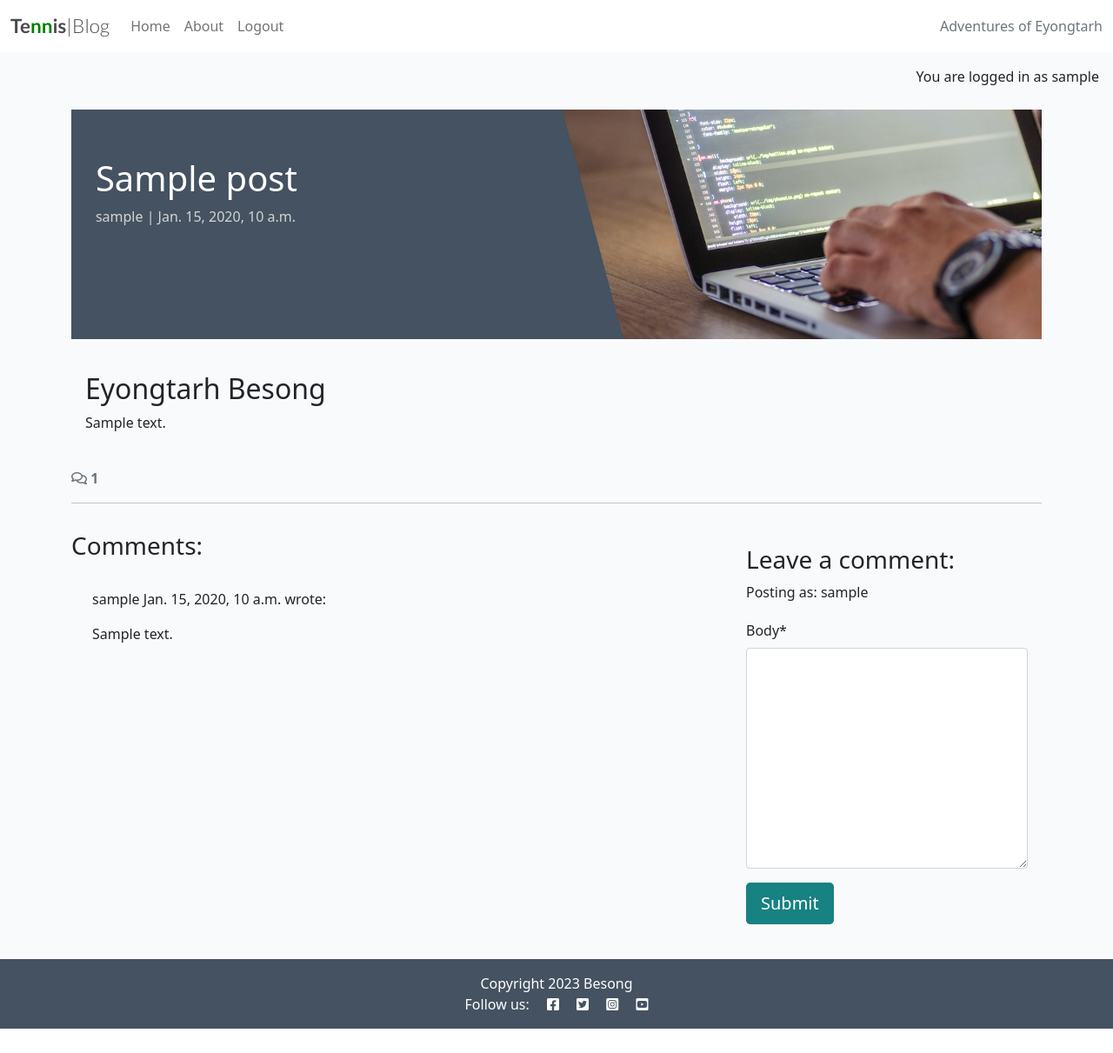
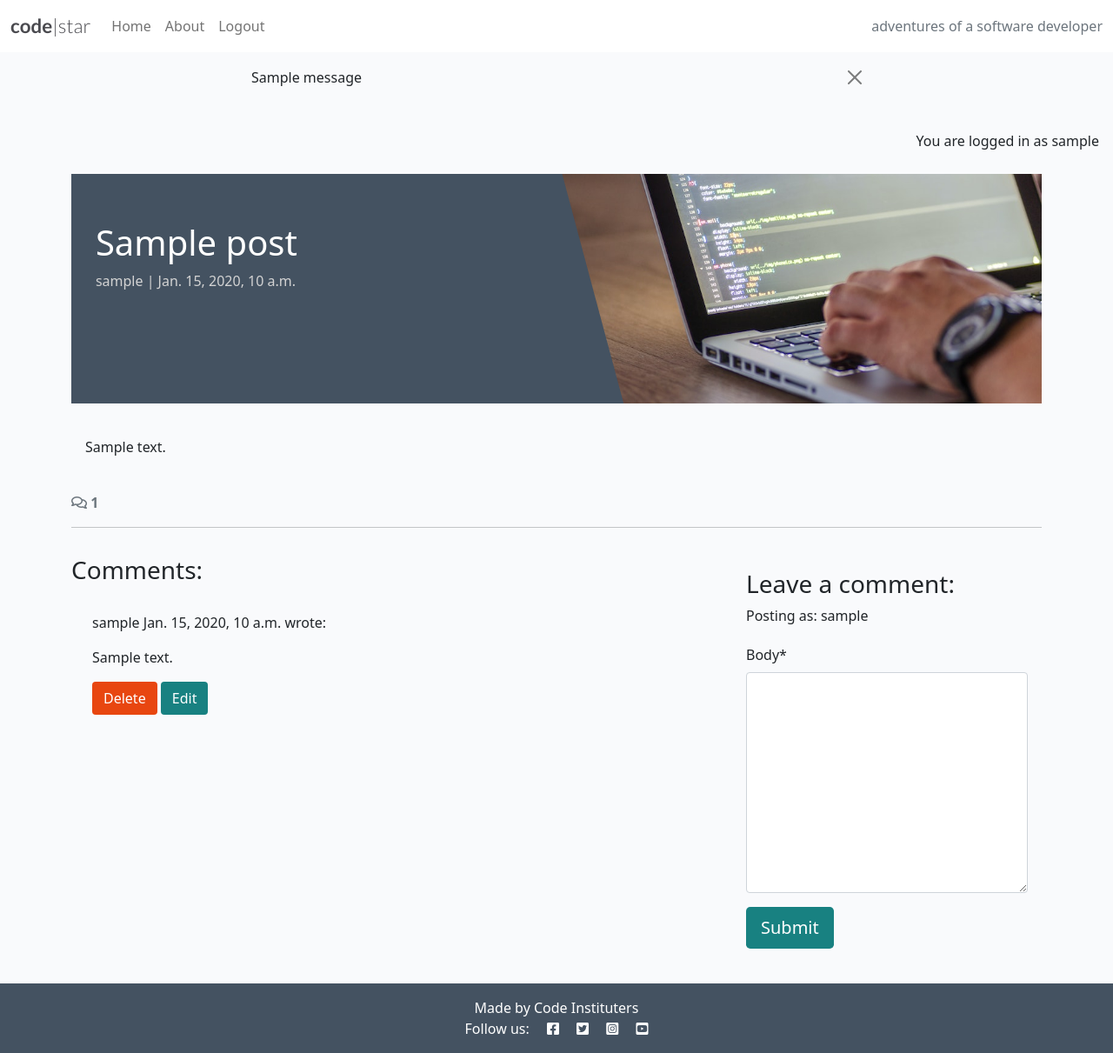
Before and after one commit to Eyongtarh/Tennis-blog, a Django app: a page that uses templates/base.html in a window 1280 px wide. Shown: the whole page at 87% size. Before the commit the page ends 1183 px from the top, so only its background shows below. Run offline with Django 4.2, Linux system fonts and the light colour scheme; a user stored in the database is signed in; tables that the repository leaves empty hold one stand-in row (values such as "Sample post"); one stand-in notice (Sample message) is shown; some libraries are stand-ins or nearby versions.

Commit message:
added comment CRUD

```diff
--- a/about/views.py
+++ b/about/views.py
@@ -13,8 +13,9 @@ def about_me(request):
         collaborate_form = CollaborateForm(data=request.POST)
         if collaborate_form.is_valid():
             collaborate_form.save()
-            messages.add_message(request, messages.SUCCESS, """Collaboration
-            request received! I endeavour to respond within 2 working days.""")
+            messages.add_message(
+                request, messages.SUCCESS,
+                "Collaboration request received! I endeavour to respond within 2 working days.")
 
     about = About.objects.all().order_by('-updated_on').first()
     collaborate_form = CollaborateForm()
--- a/blog/templates/blog/post_detail.html
+++ b/blog/templates/blog/post_detail.html
@@ -1,6 +1,8 @@
-{% extends 'base.html' %} {% block content %}
-  {% load static %} {% load crispy_forms_tags %}
+{% extends 'base.html' %}
+{% load static %}
+{% load crispy_forms_tags %}
 
+{% block content %}
   <div class="masthead">
     <div class="container">
       <div class="row g-0">
@@ -23,12 +25,10 @@
         <div class="card-body">
           <!-- The post content goes inside the card-text. -->
           <!-- Use the | safe filter inside the template tags -->
-          <h2>{{ coder }}</h2>
           <p class="card-text">{{ post.content|safe }}</p>
         </div>
       </div>
     </div>
-    <!-- Displaying count of comments -->
     <div class="row">
       <div class="col-12">
         <strong class="text-secondary"><i class="far fa-comments"></i> {{ comment_count }}</strong>
@@ -37,41 +37,42 @@
         <hr />
       </div>
     </div>
-    <!-- Displaying Comments -->
     <div class="row">
       <div class="col-md-8 card mb-4 mt-3">
         <h3>Comments:</h3>
         <div class="card-body">
-          <!--      We want a for loop inside the empty control tags
-          to iterate through each comment in comments      -->
+          <!-- We want a for loop inside the empty control tags to iterate through each comment in comments -->
           {% for comment in comments %}
-            <div class="p-2 comments {% if not comment.approved and comment.author == user %}
+            <div class="p-2 comments{% if not comment.approved and comment.author == user %}
                  faded
               {% elif not comment.approved %}
                  d-none
               {% endif %}">
               <p class="font-weight-bold">
                 {{ comment.author }}
-                <span class="font-weight-normal">{{ comment.created_on }}</span>
-                wrote:
+                <span class="font-weight-normal">{{ comment.created_on }}</span> wrote:
               </p>
               <div id="comment{{ comment.id }}">{{ comment.body|linebreaks }}</div>
               {% if not comment.approved and comment.author == user %}
                 <p class="approval">This comment is awaiting approval</p>
+              {% endif %}
+              {% if user.is_authenticated and comment.author == user %}
+                <button class="btn btn-delete" comment_id="{{ comment.id }}">Delete</button>
+                <button class="btn btn-edit" comment_id="{{ comment.id }}">Edit</button>
               {% endif %}
             </div>
             <!-- Our for loop ends here -->
           {% endfor %}
         </div>
       </div>
-      <!-- Creating New Comments -->
       <div class="col-md-4 card mb-4 mt-3">
         <div class="card-body">
           {% if user.is_authenticated %}
             <h3>Leave a comment:</h3>
             <p>Posting as: {{ user.username }}</p>
-            <form id="commentForm" method="post" style="margin-top: 1.3em">
-              {{ comment_form|crispy }} {% csrf_token %}
+            <form id="commentForm" method="post" style="margin-top: 1.3em;">
+              {{ comment_form|crispy }}
+              {% csrf_token %}
               <button id="submitButton" type="submit" class="btn btn-signup btn-lg">Submit</button>
             </form>
           {% else %}
@@ -81,4 +82,24 @@
       </div>
     </div>
   </div>
+  <!-- Delete confirmation modal -->
+  <div class="modal fade" id="deleteModal" tabindex="-1" aria-labelledby="deleteModalLabel" aria-hidden="true">
+    <div class="modal-dialog">
+      <div class="modal-content">
+        <div class="modal-header">
+          <h5 class="modal-title" id="deleteModalLabel">Delete comment?</h5>
+          <button type="button" class="btn-close" data-bs-dismiss="modal" aria-label="Close"></button>
+        </div>
+        <div class="modal-body">Are you sure you want to delete your comment? This action cannot be undone.</div>
+        <div class="modal-footer">
+          <button type="button" class="btn btn-secondary" data-bs-dismiss="modal">Close</button>
+          <a id="deleteConfirm" href="#" class="btn btn-danger">Delete</a>
+        </div>
+      </div>
+    </div>
+  </div>
 {% endblock %}
+
+{% block extras %}
+  <script src="{% static 'js/comments.js' %}"></script>
+{% endblock %}
--- a/blog/urls.py
+++ b/blog/urls.py
@@ -3,5 +3,9 @@ from django.urls import path
 
 urlpatterns = [
     path('', views.PostList.as_view(), name='home'),
-    path('<slug:slug>/', views.post_detail, name='post_detail'),
+    path('<slug:slug>/', views.post_detail, name="post_detail"),
+    path('<slug:slug>/edit_comment/<int:comment_id>',
+         views.comment_edit, name='comment_edit'),
+    path('<slug:slug>/delete_comment/<int:comment_id>',
+         views.comment_delete, name='comment_delete'),
 ]
--- a/blog/views.py
+++ b/blog/views.py
@@ -1,10 +1,13 @@
-from django.shortcuts import render, get_object_or_404
+from django.shortcuts import render, get_object_or_404, reverse
 from django.views import generic
-from .models import Post
+from django.contrib import messages
+from django.http import HttpResponseRedirect
+from .models import Post, Comment
 from .forms import CommentForm
 
+# Create your views here.
 
-# Create your views here.
+
 class PostList(generic.ListView):
     queryset = Post.objects.filter(status=1)
     template_name = "blog/index.html"
@@ -24,25 +27,73 @@ def post_detail(request, slug):
 
     :template:`blog/post_detail.html`
     """
-
     queryset = Post.objects.filter(status=1)
     post = get_object_or_404(queryset, slug=slug)
     comments = post.comments.all().order_by("-created_on")
     comment_count = post.comments.filter(approved=True).count()
     if request.method == "POST":
-        print("Received a POST request")
         comment_form = CommentForm(data=request.POST)
         if comment_form.is_valid():
             comment = comment_form.save(commit=False)
             comment.author = request.user
             comment.post = post
             comment.save()
+            messages.add_message(
+                request, messages.SUCCESS,
+                'Comment submitted and awaiting approval'
+            )
+
     comment_form = CommentForm()
-    print("About to render template")
 
     return render(
         request,
         "blog/post_detail.html",
-        {"post": post, "coder": "Eyongtarh Besong", "comments": comments,
-         "comment_count": comment_count, "comment_form": comment_form, },
+        {
+            "post": post,
+            "comments": comments,
+            "comment_count": comment_count,
+            "comment_form": comment_form
+        },
     )
+
+
+def comment_edit(request, slug, comment_id):
+    """
+    view to edit comments
+    """
+    if request.method == "POST":
+
+        queryset = Post.objects.filter(status=1)
+        post = get_object_or_404(queryset, slug=slug)
+        comment = get_object_or_404(Comment, pk=comment_id)
+        comment_form = CommentForm(data=request.POST, instance=comment)
+
+        if comment_form.is_valid() and comment.author == request.user:
+            comment = comment_form.save(commit=False)
+            comment.post = post
+            comment.approved = False
+            comment.save()
+            messages.add_message(request, messages.SUCCESS, 'Comment Updated!')
+        else:
+            messages.add_message(request, messages.ERROR,
+                                 'Error updating comment!')
+
+    return HttpResponseRedirect(reverse('post_detail', args=[slug]))
+
+
+def comment_delete(request, slug, comment_id):
+    """
+    view to delete comment
+    """
+    queryset = Post.objects.filter(status=1)
+    post = get_object_or_404(queryset, slug=slug)
+    comment = get_object_or_404(Comment, pk=comment_id)
+
+    if comment.author == request.user:
+        comment.delete()
+        messages.add_message(request, messages.SUCCESS, 'Comment deleted!')
+    else:
+        messages.add_message(request, messages.ERROR,
+                             'You can only delete your own comments!')
+
+    return HttpResponseRedirect(reverse('post_detail', args=[slug]))
--- /dev/null
+++ b/static/js/comments.js
@@ -0,0 +1,45 @@
+const editButtons = document.getElementsByClassName("btn-edit");
+const commentText = document.getElementById("id_body");
+const commentForm = document.getElementById("commentForm");
+const submitButton = document.getElementById("submitButton");
+const deleteModal = new bootstrap.Modal(document.getElementById("deleteModal"));
+const deleteButtons = document.getElementsByClassName("btn-delete");
+const deleteConfirm = document.getElementById("deleteConfirm");
+
+/**
+* Initializes edit functionality for the provided edit buttons.
+*
+* For each button in the `editButtons` collection:
+* - Retrieves the associated comment's ID upon click.
+* - Fetches the content of the corresponding comment.
+* - Populates the `commentText` input/textarea with the comment's content for editing.
+* - Updates the submit button's text to "Update".
+* - Sets the form's action attribute to the `edit_comment/{commentId}` endpoint.
+*/
+for (let button of editButtons) {
+  button.addEventListener("click", (e) => {
+    let commentId = e.target.getAttribute("comment_id");
+    let commentContent = document.getElementById(`comment${commentId}`).innerText;
+    commentText.value = commentContent;
+    submitButton.innerText = "Update";
+    commentForm.setAttribute("action", `edit_comment/${commentId}`);
+  });
+}
+
+/**
+* Initializes deletion functionality for the provided delete buttons.
+*
+* For each button in the `deleteButtons` collection:
+* - Retrieves the associated comment's ID upon click.
+* - Updates the `deleteConfirm` link's href to point to the
+* deletion endpoint for the specific comment.
+* - Displays a confirmation modal (`deleteModal`) to prompt
+* the user for confirmation before deletion.
+*/
+for (let button of deleteButtons) {
+    button.addEventListener("click", (e) => {
+      let commentId = e.target.getAttribute("comment_id");
+      deleteConfirm.href = `delete_comment/${commentId}`;
+      deleteModal.show();
+    });
+  }
--- a/static/js/script.js
+++ /dev/null
@@ -1 +0,0 @@
-console.log("Life, The Universe and Everything!");
--- a/templates/base.html
+++ b/templates/base.html
@@ -1,35 +1,28 @@
-{% load static %} {% url 'home' as home_url %} {% url 'about' as about_url %}
+{% load static %}
+
+{% url 'home' as home_url %}
+{% url 'about' as about_url %}
+{% url 'account_login' as login_url %}
+{% url 'account_signup' as signup_url %}
+{% url 'account_logout' as logout_url %}
 
 <!DOCTYPE html>
 <html class="h-100" lang="en">
   <head>
-    <title>Tennis Blog</title>
+    <title>CodeStar Blog</title>
     <meta name="viewport" content="width=device-width, initial-scale=1" />
 
     <!-- Google Fonts CSS -->
     <link rel="preconnect" href="https://fonts.gstatic.com" />
-    <link
-      href="https://fonts.googleapis.com/css2?family=Roboto:wght@300&display=swap"
-      rel="stylesheet"
-    />
-    <link
-      href="https://fonts.googleapis.com/css2?family=Lato:wght@300;700&display=swap"
-      rel="stylesheet"
-    />
+    <link href="https://fonts.googleapis.com/css2?family=Roboto:wght@300&display=swap" rel="stylesheet" />
+    <link href="https://fonts.googleapis.com/css2?family=Lato:wght@300;700&display=swap" rel="stylesheet" />
 
     <!-- Font Awesome CSS -->
-    <link
-      rel="stylesheet"
-      href="https://cdnjs.cloudflare.com/ajax/libs/font-awesome/5.15.3/css/all.min.css"
-    />
+    <link rel="stylesheet" href="https://cdnjs.cloudflare.com/ajax/libs/font-awesome/5.15.3/css/all.min.css" />
 
     <!-- Bootstrap CSS -->
-    <link
-      href="https://cdn.jsdelivr.net/npm/bootstrap@5.0.1/dist/css/bootstrap.min.css"
-      rel="stylesheet"
-      integrity="sha384-+0n0xVW2eSR5OomGNYDnhzAbDsOXxcvSN1TPprVMTNDbiYZCxYbOOl7+AMvyTG2x"
-      crossorigin="anonymous"
-    />
+    <link href="https://cdn.jsdelivr.net/npm/bootstrap@5.0.1/dist/css/bootstrap.min.css" rel="stylesheet" integrity="sha384-+0n0xVW2eSR5OomGNYDnhzAbDsOXxcvSN1TPprVMTNDbiYZCxYbOOl7+AMvyTG2x" crossorigin="anonymous" />
+
     <!-- Custom CSS -->
     <link rel="stylesheet" href="{% static 'css/style.css' %}" />
   </head>
@@ -38,89 +31,63 @@
     <!-- Navigation -->
     <nav class="navbar navbar-expand-lg navbar-light bg-white">
       <div class="container-fluid">
-        <a class="navbar-brand" href="{% url 'home' %}"
-          ><span class="brand"
-            >Te<span class="green-nn">nn</span>is<span class="thin"
-              >|Blog</span
-            ></span
-          ></a
-        >
-        <button
-          class="navbar-toggler"
-          type="button"
-          data-bs-toggle="collapse"
-          data-bs-target="#navbarText"
-          aria-controls="navbarText"
-          aria-expanded="false"
-          aria-label="Toggle navigation"
-        >
-          <span class="navbar-toggler-icon"></span>
-        </button>
+        <a class="navbar-brand" href="{% url 'home' %}"><span class="brand">c<span class="red-o">o</span>de<span class="thin">|star</span></span></a>
+        <button class="navbar-toggler" type="button" data-bs-toggle="collapse" data-bs-target="#navbarText" aria-controls="navbarText" aria-expanded="false" aria-label="Toggle navigation"><span class="navbar-toggler-icon"></span></button>
         <div class="collapse navbar-collapse" id="navbarText">
           <ul class="navbar-nav me-auto mb-2 mb-lg-0">
             <li class="nav-item">
-              <a
-                class="nav-link {% if request.path == home_url %}active{% endif %}"
-                aria-current="page"
-                href="{% url 'home' %}"
-                >Home</a
-              >
+              <a class="nav-link {% if request.path == home_url %}active{% endif %}" aria-current="page" href="{% url 'home' %}">Home</a>
             </li>
             <li class="nav-item">
-              <a
-                class="nav-link {% if request.path == about_url %}active{%endif%}"
-                aria-current="page"
-                href="{% url 'about' %}"
-                >About</a
-              >
+              <a class="nav-link {% if request.path == about_url %}active{% endif %}" aria-current="page" href="{% url 'about' %}">About</a>
             </li>
             {% if user.is_authenticated %}
               <li class="nav-item">
-              <a
-                class="nav-link {% if request.path == logout_url %}active{% endif %}"
-                aria-current="page"
-                href="{% url 'account_logout' %}"
-                >Logout</a
-              >
+                <a class="nav-link {% if request.path == logout_url %}active{% endif %}" href="{% url 'account_logout' %}">Logout</a>
               </li>
             {% else %}
               <li class="nav-item">
-              <a
-                class="nav-link {% if request.path == signup_url %}active{% endif %}"
-                aria-current="page"
-                href="{% url 'account_signup' %}"
-                >Register</a
-              >
+                <a class="nav-link {% if request.path == signup_url %}active{% endif %}" href="{% url 'account_signup' %}">Register</a>
               </li>
               <li class="nav-item">
-              <a
-                class="nav-link {% if request.path == login_url %}active{% endif %}"
-                aria-current="page"
-                href="{% url 'account_login' %}"
-                >Login</a
-              >
+                <a class="nav-link {% if request.path == login_url %}active{% endif %}" href="{% url 'account_login' %}">Login</a>
               </li>
             {% endif %}
           </ul>
-          <span class="navbar-text text-muted"> Adventures of Eyongtarh </span>
+          <span class="navbar-text text-muted">adventures of a software developer</span>
         </div>
       </div>
     </nav>
-
+    <div class="container">
+      <div class="row">
+        <div class="col-md-8 offset-md-2">
+          {% for message in messages %}
+            <div class="alert {{ message.tags }} alert-dismissible fade show" id="msg" role="alert">
+              {{ message|safe }}
+              <button type="button" class="btn-close" data-bs-dismiss="alert" aria-label="Close"></button>
+            </div>
+          {% endfor %}
+        </div>
+      </div>
+    </div>
     <main class="flex-shrink-0 main-bg">
       {% if user.is_authenticated %}
         <p class="text-end m-3">You are logged in as {{ user }}</p>
       {% else %}
         <p class="text-end m-3">You are not logged in</p>
-      {% endif %} {% block content %}
+      {% endif %}
+
+      {% block content %}
         <!-- Content Goes here -->
-      {% endblock content %}
+      {% endblock %}
     </main>
 
     <!-- Footer -->
     <footer class="footer mt-auto py-3 dark-bg">
       <p class="m-0 text-center text-white">
-        {% block copyright %} Copyright 2023 Besong {% endblock copyright %}
+        {% block copyright %}
+          Made by Code Instituters
+        {% endblock %}
       </p>
       <p class="m-0 text-center text-white">
         Follow us: <i class="fab fa-facebook-square ms-3"></i>
@@ -130,11 +97,10 @@
       </p>
     </footer>
 
-    <script
-      src="https://cdn.jsdelivr.net/npm/bootstrap@5.0.1/dist/js/bootstrap.bundle.min.js"
-      integrity="sha384-gtEjrD/SeCtmISkJkNUaaKMoLD0//ElJ19smozuHV6z3Iehds+3Ulb9Bn9Plx0x4"
-      crossorigin="anonymous"
-    ></script>
-    <script src="{% static 'js/script.js' %}"></script>
+    <script src="https://cdn.jsdelivr.net/npm/bootstrap@5.0.1/dist/js/bootstrap.bundle.min.js" integrity="sha384-gtEjrD/SeCtmISkJkNUaaKMoLD0//ElJ19smozuHV6z3Iehds+3Ulb9Bn9Plx0x4" crossorigin="anonymous"></script>
+
+    {% block extras %}
+
+    {% endblock %}
   </body>
 </html>
```
Lines whose indentation alone changed are shown as unchanged.
